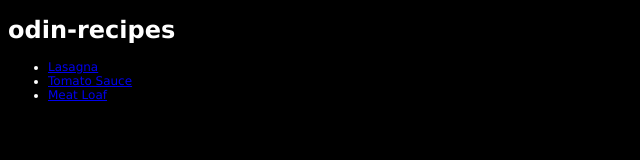
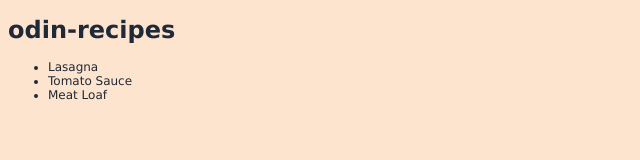
Before and after one commit to NathanEseOfficial/odin-recipes, a plain HTML site: page index.html in a window 1280 px wide. Shown: the whole page, without its empty margins (0-640 px from the left). Drawn offline with Linux system fonts and the light colour scheme.

Commit message:
Update the styles.css with new styles
This commit includes: Changed background color amnd text color. This commit was made to keep an updated version of my online recipe project that looks good.

```diff
--- a/index.html
+++ b/index.html
@@ -8,7 +8,7 @@
   </head>
   <body>
     <h1>odin-recipes</h1>
-    <ul>
+    <ul class="main">
       <li><a href="recipes/lasagna.html">Lasagna</a></li>
       <li><a href="recipes/tomatosauce.html">Tomato Sauce</a></li>
       <li><a href="recipes/meatloaf.html">Meat Loaf</a></li>
--- a/styles.css
+++ b/styles.css
@@ -1,6 +1,15 @@
 body {
-    color: white;
-    background-color: black;
+    color: #1F2937;
+    background-color: #FDE4CE;
     font-family: 'Lucida Sans', 'Lucida Sans Regular', 'Lucida Grande', 'Lucida Sans Unicode', Geneva, Verdana, sans-serif;
     font-size: 12px;
 }
+
+a {
+    text-decoration: none;
+     color: #1F2937;
+}
+
+.main ul {
+    list-style-type: none;
+}
```
